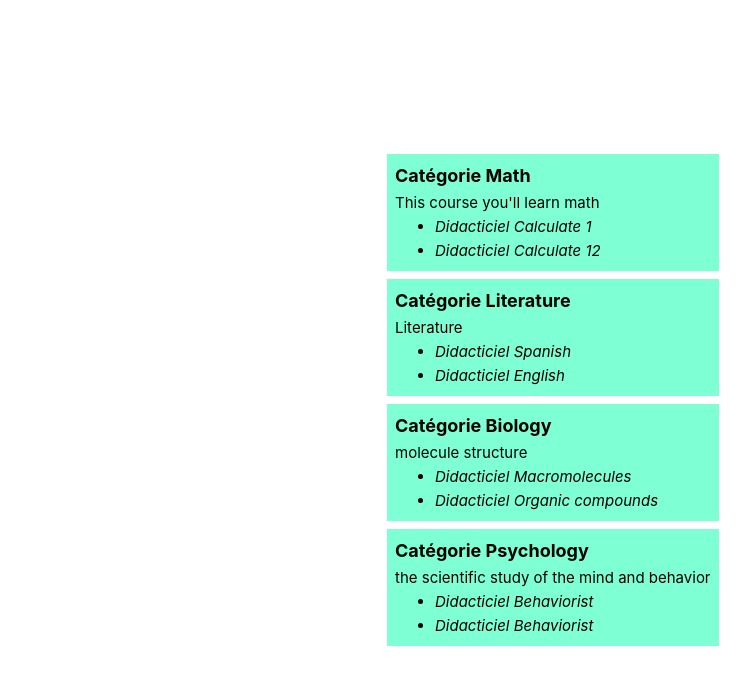
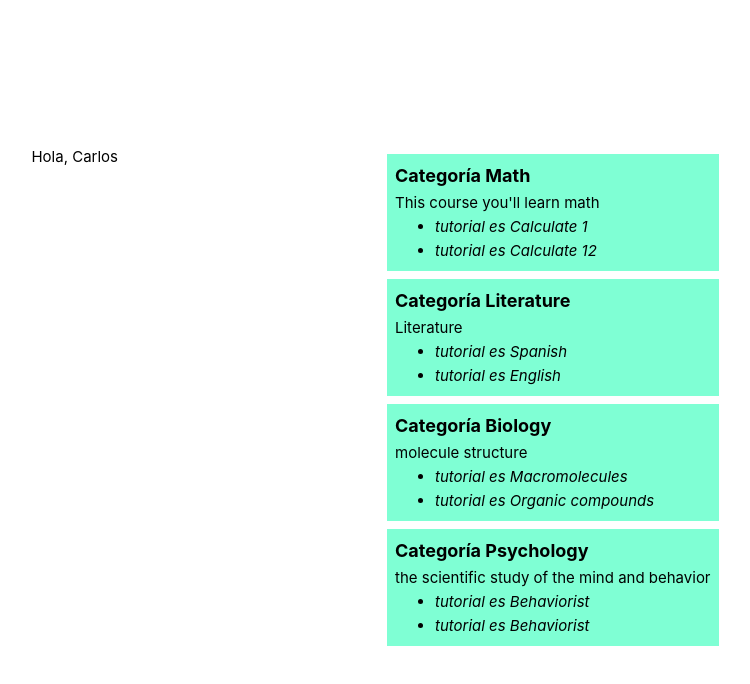
Before and after one commit to Rendery/Aplicaciones-Web-SI730-2302-WX53-Front-End, a Vue app: page / in a window 1280 px wide. Shown: the top 684 px of the page, without its empty margins (261-1011 px from the left). Built offline with nearby package versions, Linux system fonts and the light colour scheme.

Commit message:
Feature(LibraryCenter) i18n separte file

```diff
--- a/src/App.vue
+++ b/src/App.vue
@@ -4,6 +4,7 @@ import Category from "@/components/category-component.vue";
 
 <template>
   <header>
+      {{$t('greet',{ user:'Carlos'})}}
   </header>
 
   <main>
--- a/src/components/tutorial-component.vue
+++ b/src/components/tutorial-component.vue
@@ -1,5 +1,5 @@
 <template>
-    <label class="title">{{$t('tutorial')}} {{title}}</label>
+    <label class="title">{{$t('tutorial')}}  {{title}}</label>
 </template>
 
 <script>
--- a/src/locales/i18n.js
+++ b/src/locales/i18n.js
@@ -2,19 +2,22 @@ import { createI18n } from "vue-i18n";
 
 
 const i18n = createI18n({
-    locale: 'fr',
+    locale: 'es',
     messages: {
         en: {
             "category":'category ',
-            "tutorial":'turorial'
+            "tutorial":'turorial',
+            "greet":'Hello, {user}'
         },
         es:{
             "category":'Categoría',
-            "tutorial":'tutorial es'
+            "tutorial":'tutorial es',
+            "greet":'Hola, {user}'
         },
         fr:{
             "category" :'Catégorie',
-            "tutorial":'Didacticiel'
+            "tutorial":'Didacticiel',
+            "greet":'Salut, {user}'
         }
     }
 })
```
